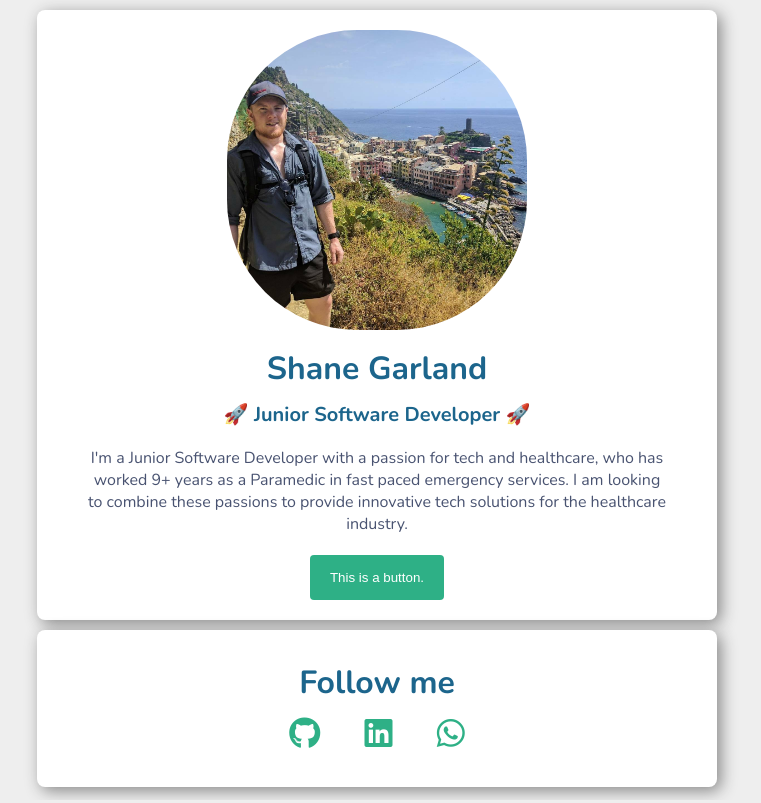
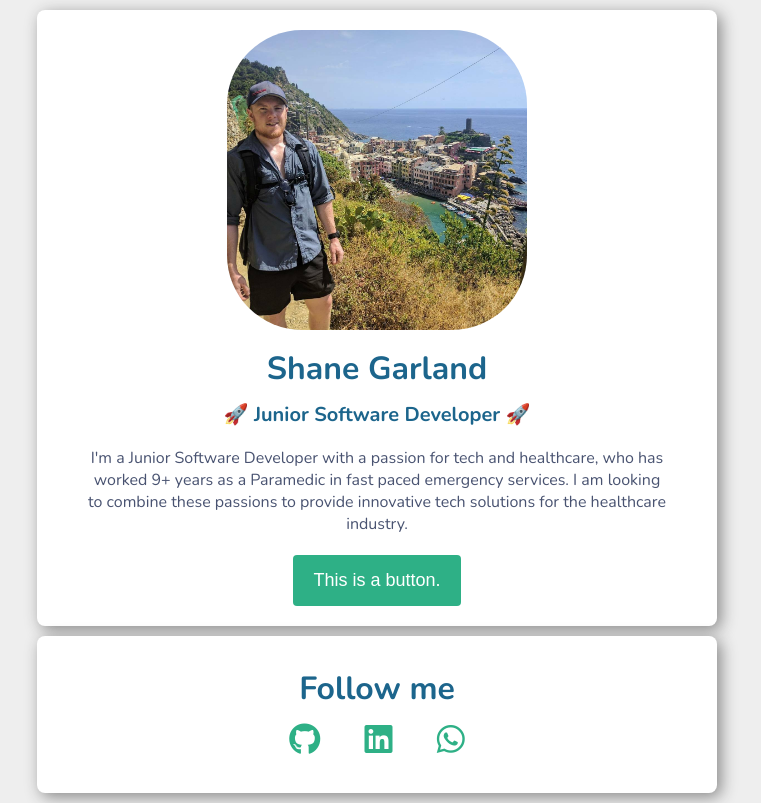
Before and after one commit to shaneo711/profile-page, a plain HTML site: page index.html in a window 1280 px wide. Shown: the whole page, without its empty margins (263-1024 px from the left). Drawn offline with nearby package versions, Linux system fonts and the light colour scheme.

Commit message:
change button text size

```diff
--- a/style.css
+++ b/style.css
@@ -37,7 +37,7 @@ a:hover {
 }
 
 .img-circle {
-  border-radius: 130px;
+  border-radius: 75px;
 }
 
 .container {
@@ -61,6 +61,7 @@ a:hover {
   padding: 15px 20px;
   border-radius: 4px;
   border: none;
+  font-size: 18px;
 }
 
 .btn-green:hover {
```
